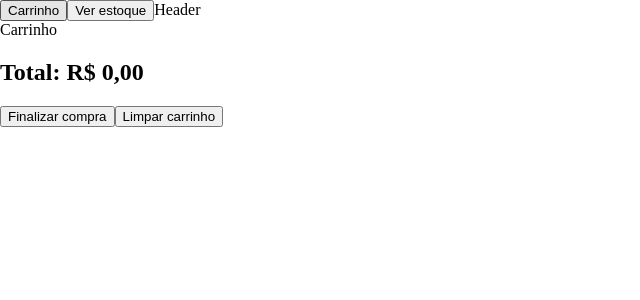
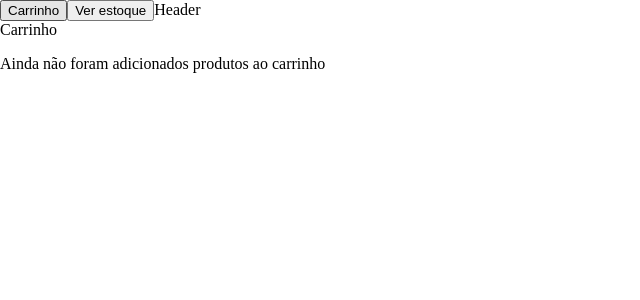
Before and after one commit to nicoleprim/ecommerce-frontend, a React (Create React App) app in the folder ecommerce-frontend/: page /cart in a window 1280 px wide. Shown: the top 300 px of the page, without its empty margins (0-640 px from the left). Built offline with nearby package versions, Linux system fonts and the light colour scheme.

Commit message:
criar pedido pronto

```diff
--- a/ecommerce-frontend/src/Components/CartItems/CartItems.js
+++ b/ecommerce-frontend/src/Components/CartItems/CartItems.js
@@ -1,13 +1,12 @@
 export default function CartItems({product, addToCart, removeFromCart, removeItemToCart}) {
-
 
     return (
         <div>
             Itens do carrinho
             <p>{product.name}</p>
             <p>{product.price.toLocaleString('pt-br', {style: 'currency', currency:'BRL'})}</p>
+            <button onClick={() => removeFromCart(product) }> -</button>
             <p>x {product.quantity}</p>
-            <button onClick={() => removeFromCart(product) }> -</button>
             <button onClick={() => addToCart(product)}>+</button>
             <button onClick={() => removeItemToCart(product)}>Remover item</button>
         </div>
--- a/ecommerce-frontend/src/Global/GlobalState.js
+++ b/ecommerce-frontend/src/Global/GlobalState.js
@@ -4,6 +4,7 @@ import useRequestData from '../Hooks/useRequestData'
 
 const GlobalState = (props) => {
     const [cart, setCart] = useState([])
+    const [total, setTotal] = useState(0)
 
     const addToCart = (productToAdd) => {
         const productFoundIndex = cart.findIndex((productInCart) => {
@@ -49,7 +50,14 @@ const GlobalState = (props) => {
         setCart(newCart)
     }
 
+    const calculateTotal = () => {
+        const total = cart.reduce((acc, item) => acc + (item.price * item.quantity), 0)
+        setTotal(total)
+    }
 
+    const clearCart = () => {
+        setCart([])
+    }
 
     const Provider = GlobalContext.Provider
 
@@ -58,7 +66,11 @@ const GlobalState = (props) => {
         setCart,
         addToCart,
         removeFromCart,
-        removeItemToCart
+        removeItemToCart,
+        calculateTotal,
+        clearCart,
+        total,
+        setTotal
     }
 
     return (
--- a/ecommerce-frontend/src/Hooks/useForm.js
+++ b/ecommerce-frontend/src/Hooks/useForm.js
@@ -1,8 +1,7 @@
-import React, { useState } from 'react'
+import { useState } from 'react'
 
-export default function useForm(inicialState) {
-    const [form, setform] = useState(inicialState)
-
+export default function useForm(initialState) {
+    const [form, setform] = useState(initialState)
 
     const handleChange = (event) => {
         const { name, value } = event.target
@@ -10,9 +9,9 @@ export default function useForm(inicialState) {
     }
 
     const cleanFields = () => {
-        setform(inicialState)
+        setform(initialState)
     }
 
-    return { form, handleChange, setform, cleanFields }
+    return { form, handleChange, cleanFields }
 
 }
--- a/ecommerce-frontend/src/Pages/Cart/Cart.js
+++ b/ecommerce-frontend/src/Pages/Cart/Cart.js
@@ -1,33 +1,72 @@
-import { useContext, useState } from "react"
+import axios from "axios"
+import { useContext, useEffect, useState } from "react"
 import CartItems from "../../Components/CartItems/CartItems"
+import { BASE_URL } from "../../Constants/url"
 import GlobalContext from "../../Global/GlobalContext"
 import useForm from "../../Hooks/useForm"
 
 export default function Cart() {
-    //  const { form, handleChange } = useForm({ userName: "", deliveryDate: "", products: [] })
-    const { cart, setCart, addToCart, removeFromCart, removeItemToCart } = useContext(GlobalContext)
+    const { cart, setCart, addToCart, removeFromCart, removeItemToCart, calculateTotal, clearCart, total } = useContext(GlobalContext)
+    const { form, handleChange, cleanFields } = useForm({ userName: '', deliveryDate: '' })
 
-    const calculateTotal = () => {
-        const total = cart.reduce((acc, item) => acc + (item.price * item.quantity), 0)
-        return total.toLocaleString('pt-br', { style: 'currency', currency: 'BRL' })
+    useEffect(() => {
+        calculateTotal()
+    }, [cart])
+
+    const submitOrder = async () => {
+        const body = {
+            userName: form.userName,
+            deliveryDate: form.deliveryDate,
+            products: cart
+        }
+        try {
+            console.log("entrou no try")
+
+            const res = await axios.post(`${BASE_URL}orders/createorder`, body)
+            alert(res.data.message)
+            console.log(res.data.orders)
+        } catch (err) {
+            console.log(err)
+        }
     }
 
-    const clearCart = () => {
-        setCart([])
-    }
+    const showCart = cart.map((product, index) => {
+        return (
+            <CartItems
+                key={index}
+                product={product}
+                addToCart={addToCart}
+                removeFromCart={removeFromCart}
+                removeItemToCart={removeItemToCart} />
+        )
+    })
 
     return (
         <div>
             Carrinho
-            {cart.map((product, index) => {
-                return (
-                    <CartItems key={index} product={product} addToCart={addToCart} removeFromCart={removeFromCart} removeItemToCart={removeItemToCart}/>
-                )
-            })}
 
-            <h2>Total: {calculateTotal()} </h2>
-            <button>Finalizar compra</button>
-            <button onClick={clearCart}>Limpar carrinho</button>
+            {cart.length ?
+                <>
+                    {showCart}
+                    <h2>Total: {total.toLocaleString('pt-br', { style: 'currency', currency: 'BRL' })} </h2>
+
+                    <form>
+                        <label>Nome</label>
+                        <input name="userName" type="text" onChange={handleChange} value={form.userName} placeholder="Digite seu nome" required />
+                        <label>Data de entrega</label>
+                        <input name="deliveryDate" type="date" onChange={handleChange} value={form.deliveryDate} required />
+                    </form>
+
+                    <button onClick={submitOrder}> Finalizar compra</button>
+
+                    <button onClick={clearCart}>Limpar carrinho</button>
+                </>
+                :
+                <p>Ainda não foram adicionados produtos ao carrinho</p>
+            }
+
+
+
         </div>
     )
 }
```
